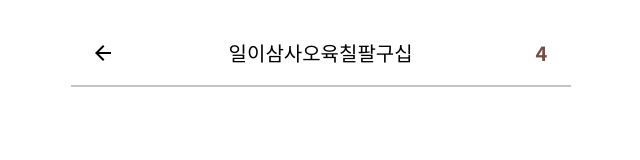
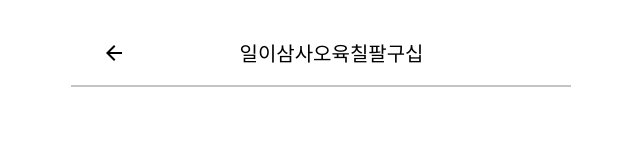
Before and after one commit to TEAM-Tn1/NUGUNA_Client, a React (Create React App) app: page /chat/1 in a window 1280 px wide. Shown: the top 160 px of the page, without its empty margins (319-959 px from the left). Built offline with nearby package versions, Linux system fonts and the light colour scheme; the HTML template or start-up script is replaced by a standard one.

Commit message:
[ADD] people props 추가

```diff
--- a/src/components/detailChat/Header.tsx
+++ b/src/components/detailChat/Header.tsx
@@ -1,14 +1,25 @@
-import React from 'react';
+import React, { FC, useMemo } from 'react';
 import * as S from './style';
 import { prev } from '../../assets/chat';
 
-const Header = () => {
+interface Props {
+  type: string;
+}
+
+const Header: FC<Props> = props => {
+  const { type } = props;
+
+  const people = useMemo(() => {
+    if (type === 'group') return <span>4</span>;
+    else return;
+  }, [type]);
+
   return (
     <S.Header>
       <S.HeaderWrapper>
         <img src={prev} alt='prev' />
         <p>일이삼사오육칠팔구십</p>
-        <span>4</span>
+        {people}
       </S.HeaderWrapper>
     </S.Header>
   );
```
